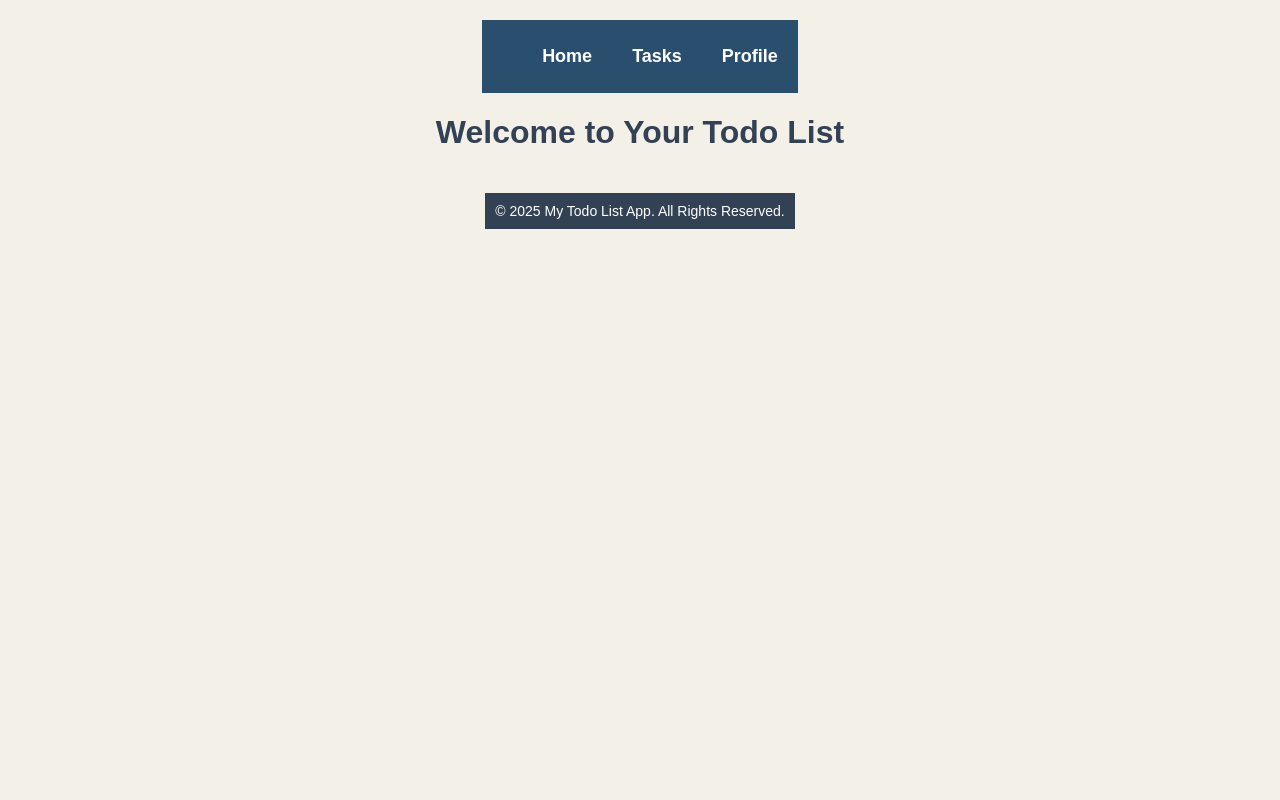
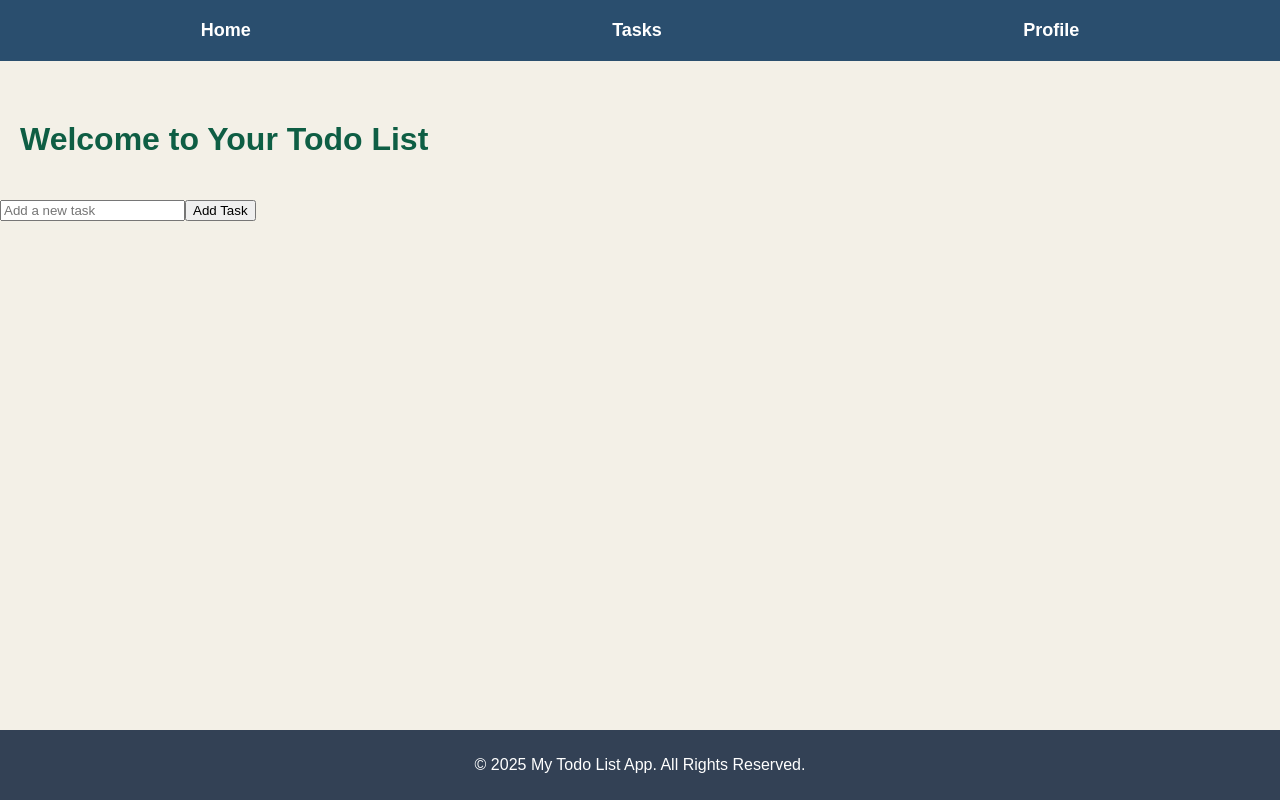
Before and after one commit to kamel-Ibrahim/todo-01, a React (Create React App) app: page / in a window 1280 px wide. Built offline with nearby package versions, Linux system fonts and the light colour scheme.

Commit message:
fixed styling for navbar and footer and added css for taskcard and form updated tasklist will have to fix more

```diff
--- a/src/App.css
+++ b/src/App.css
@@ -6,52 +6,26 @@ body {
   padding: 0;
 }
 
-.app-container {
-  display: flex;
-  flex-direction: column;
-  align-items: center;
+.main-content {
+  margin-top: 80px; /* Space for fixed Navbar */
   padding: 20px;
 }
 
-.task-form {
-  display: flex;
-  flex-direction: column;
-  align-items: center;
+h1, h2 {
+  color: #0e5e44;
 }
 
-.task-input {
-  padding: 10px;
-  margin: 10px;
-  border-radius: 5px;
+/* Ensure layout is responsive */
+@media (max-width: 768px) {
+  .task-input {
+    width: 100%;
+  }
+
+  .task-card {
+    font-size: 14px;
+  }
+
+  .task-submit {
+    width: 100%;
+  }
 }
-
-.task-submit {
-  background-color: #0e5e44;
-  color: white;
-  padding: 10px 20px;
-  border-radius: 5px;
-  cursor: pointer;
-}
-
-.task-submit:hover {
-  background-color: #17a673;
-}
-
-.task-card {
-  background-color: #c8a74a;
-  padding: 20px;
-  border-radius: 5px;
-  margin: 10px;
-}
-
-.remove-task {
-  background-color: #c0392b;
-  color: white;
-  padding: 5px 10px;
-  border-radius: 5px;
-  cursor: pointer;
-}
-
-.remove-task:hover {
-  background-color: #e3b341;
-}
--- a/src/App.js
+++ b/src/App.js
@@ -1,33 +1,30 @@
 import React from 'react';
 import { BrowserRouter as Router, Route, Routes } from 'react-router-dom';
+import Navbar from './components/Navbar';
+import Footer from './components/Footer';
+import TaskForm from './components/TaskForm';
+import TaskList from './pages/TaskList';
 import Home from './pages/Home';
-import TaskList from './pages/TaskList';
-import TaskForm from './components/TaskForm';
-import Button from './components/Button';
-import Navbar from './components/Navbar';  // Import Navbar
-import Footer from './components/Footer';  // Import Footer
 import Profile from './pages/Profile';
+import { TaskProvider } from './context/TaskContext'; // Import TaskContext
 import './App.css';
 
 function App() {
   return (
-    <Router>
-      <div className="app-container">
-        <Navbar />
-
+    <TaskProvider>
+      <Router>
+        <Navbar /> {/* Include Navbar */}
         <div className="main-content">
           <Routes>
             <Route path="/" element={<Home />} />
             <Route path="/tasks" element={<TaskList />} />
             <Route path="/profile" element={<Profile />} />
-
-            {/* Add more pages like Profile if needed */}
           </Routes>
         </div>
-
+        <TaskForm /> {/* Include TaskForm */}
         <Footer /> {/* Include Footer */}
-      </div>
-    </Router>
+      </Router>
+    </TaskProvider>
   );
 }
 
--- a/src/components/Footer.css
+++ b/src/components/Footer.css
@@ -4,10 +4,9 @@
   color: white;
   text-align: center;
   padding: 10px;
-  margin-top: 20px;
+  margin-top: 40px; /* To push the footer away from the content */
+  position: fixed;
+  bottom: 0;
+  left: 0;
+  right: 0;
 }
-
-.footer p {
-  margin: 0;
-  font-size: 14px;
-}
--- a/src/components/Footer.js
+++ b/src/components/Footer.js
@@ -1,5 +1,5 @@
 import React from 'react';
-import './Footer.css'; // Optional: Import custom styles for the footer
+import './Footer.css'; // Import Footer styles
 
 const Footer = () => {
   return (
--- a/src/components/Navbar.css
+++ b/src/components/Navbar.css
@@ -1,23 +1,32 @@
 /* src/components/Navbar.css */
 .navbar {
   background-color: #2a4e6e;
-  padding: 10px 0;
+  padding: 20px;
+  position: fixed;
+  top: 0;
+  left: 0;
+  right: 0;
+  z-index: 1000;
 }
 
 .nav-list {
   display: flex;
-  justify-content: center;
+  justify-content: space-around;
   list-style-type: none;
+  margin: 0;
+  padding: 0;
 }
 
 .nav-link {
   color: white;
   text-decoration: none;
-  margin: 0 20px;
   font-size: 18px;
   font-weight: bold;
+  padding: 10px 20px;
+  border-radius: 5px;
+  transition: background-color 0.3s ease;
 }
 
 .nav-link:hover {
-  color: #17a673;
+  background-color: #17a673;
 }
--- a/src/components/Navbar.js
+++ b/src/components/Navbar.js
@@ -1,6 +1,6 @@
 import React from 'react';
 import { Link } from 'react-router-dom';
-import './Navbar.css'; // Optional: Import custom styles for the navbar
+import './Navbar.css'; // Import styles for the navbar
 
 const Navbar = () => {
   return (
--- a/src/components/TaskCard.js
+++ b/src/components/TaskCard.js
@@ -1,4 +1,3 @@
-// src/components/TaskCard.js
 import React from 'react';
 
 const TaskCard = ({ task, removeTask }) => {
--- /dev/null
+++ b/src/components/TaskForm.css
@@ -0,0 +1,30 @@
+/* src/components/TaskForm.css */
+.task-form {
+  display: flex;
+  flex-direction: column;
+  align-items: center;
+  margin-bottom: 20px;
+}
+
+.task-input {
+  padding: 10px;
+  margin-bottom: 10px;
+  border-radius: 5px;
+  width: 100%;
+  max-width: 500px;
+  border: 1px solid #ccc;
+}
+
+.task-submit {
+  background-color: #0e5e44;
+  color: white;
+  padding: 10px 20px;
+  border-radius: 5px;
+  cursor: pointer;
+  width: 100%;
+  max-width: 500px;
+}
+
+.task-submit:hover {
+  background-color: #17a673;
+}
--- a/src/components/TaskForm.js
+++ b/src/components/TaskForm.js
@@ -1,20 +1,13 @@
 import React, { useState, useContext } from 'react';
-import { TaskContext } from '../context/TaskContext'; // Ensure TaskContext is correctly imported
+import { TaskContext } from '../context/TaskContext';
 
 const TaskForm = () => {
   const [taskText, setTaskText] = useState('');
-  const { addTask } = useContext(TaskContext); // Destructure addTask properly
-
-  // Check if addTask is defined before using it
-  if (!addTask) {
-    return <div>Error: addTask is not available!</div>;
-  }
+  const { addTask } = useContext(TaskContext); // Access the addTask function from context
 
   const handleSubmit = (e) => {
     e.preventDefault();
-    if (!taskText) return;
-
-    // Add task with a proper ID and text
+    if (!taskText.trim()) return; // Don't add empty tasks
     addTask({ id: Date.now(), text: taskText });
     setTaskText('');
   };
--- a/src/pages/TaskList.js
+++ b/src/pages/TaskList.js
@@ -1,4 +1,3 @@
-// src/pages/TaskList.js
 import React, { useContext } from 'react';
 import { TaskContext } from '../context/TaskContext';
 import TaskCard from '../components/TaskCard';
@@ -8,9 +7,13 @@ const TaskList = () => {
 
   return (
     <div className="task-list">
-      {tasks.map((task) => (
-        <TaskCard key={task.id} task={task} removeTask={removeTask} />
-      ))}
+      {tasks.length === 0 ? (
+        <p className="no-tasks-message">No tasks available, please add some tasks!</p>
+      ) : (
+        tasks.map((task) => (
+          <TaskCard key={task.id} task={task} removeTask={removeTask} />
+        ))
+      )}
     </div>
   );
 };
```
Also changed, not shown: src/components/TaskCard.css (added, +22 -0 lines).
